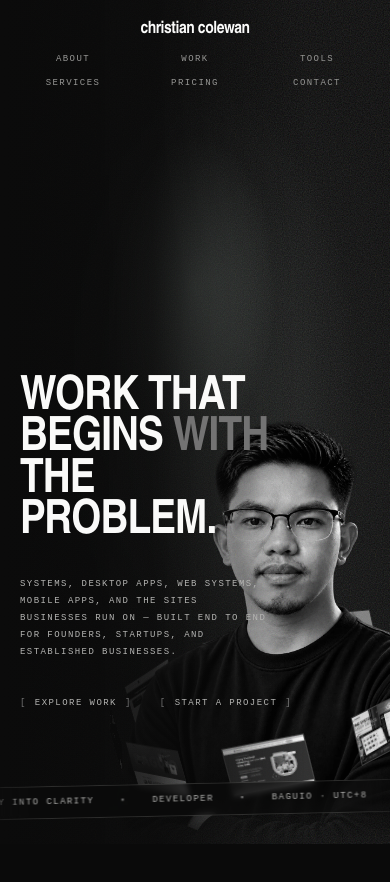
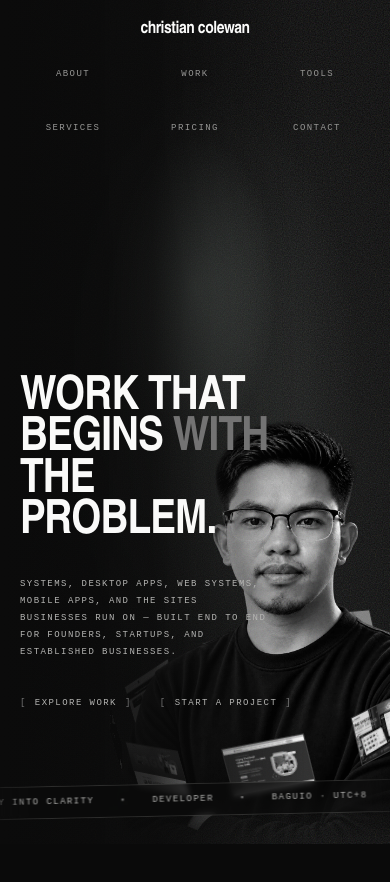
Before and after one commit to colewan-design/portfolio, a Nuxt app: page / in a window 390 px wide. Shown: the top 882 px of the page. Built offline with nearby package versions, Linux system fonts and the light colour scheme.

Commit message:
fix: enlarge mobile navigation tap targets

```diff
--- a/app/assets/css/main.css
+++ b/app/assets/css/main.css
@@ -151,7 +151,7 @@
     scroll-padding-top: 6rem;
   }
 
-  @media (min-width: 400px) {
+  @media (min-width: 40rem) {
     html {
       scroll-padding-top: 4rem;
     }
@@ -210,6 +210,18 @@
    Components
 --------------------------------------------------------------------------- */
 @layer components {
+  /* The two-row mobile navigation keeps every compact label comfortably
+     tappable without changing the micro type treatment. */
+  @media (max-width: 39.999rem) {
+    .nav-target {
+      display: inline-flex;
+      min-width: 44px;
+      min-height: 44px;
+      align-items: center;
+      justify-content: center;
+    }
+  }
+
   /* The register that labels everything: 9px mono, tracked wide, uppercase. */
   .micro {
     @apply font-mono text-micro uppercase text-gray-600;
--- a/app/components/SiteNav.vue
+++ b/app/components/SiteNav.vue
@@ -41,21 +41,21 @@
         christian colewan
       </a>
 
-      <nav aria-label="Sections" class="w-full min-[400px]:w-auto">
+      <nav aria-label="Sections" class="w-full sm:w-auto">
         <ul
-          class="grid grid-cols-3 items-center gap-x-4 gap-y-2.5 min-[400px]:flex min-[400px]:gap-3 sm:gap-4"
+          class="grid grid-cols-3 items-center gap-x-4 gap-y-2.5 sm:flex sm:gap-4"
         >
           <li
             v-for="(item, i) in navItems.slice(1)"
             :key="item.id"
-            class="flex items-center justify-center min-[400px]:gap-3 sm:gap-4"
+            class="flex items-center justify-center sm:gap-4"
           >
             <!-- Nodes separate the single-row treatment. The compact grid omits
                  them so every link keeps an even tap and focus area. -->
             <span
               v-if="i > 0"
               aria-hidden="true"
-              class="hidden size-[3px] bg-gray-500 min-[400px]:block"
+              class="hidden size-[3px] bg-gray-500 sm:block"
             />
             <!-- Use an explicit router link for routed pages so Nuxt resolves it
                  to an anchor during prerendering. Section links stay plain
@@ -63,7 +63,7 @@
             <NuxtLink
               v-if="item.to"
               :to="item.to"
-              class="micro transition-colors duration-200 hover:text-ink"
+              class="nav-target micro transition-colors duration-200 hover:text-ink"
               :class="isActive(item) && 'text-ink'"
               :aria-current="isActive(item) ? 'page' : undefined"
             >
@@ -72,7 +72,7 @@
             <a
               v-else
               :href="sectionHref(item.id)"
-              class="micro transition-colors duration-200 hover:text-ink"
+              class="nav-target micro transition-colors duration-200 hover:text-ink"
               :class="isActive(item) && 'text-ink'"
               :aria-current="isActive(item) ? 'location' : undefined"
             >
```
Also changed, not shown: .automation/state.json.
